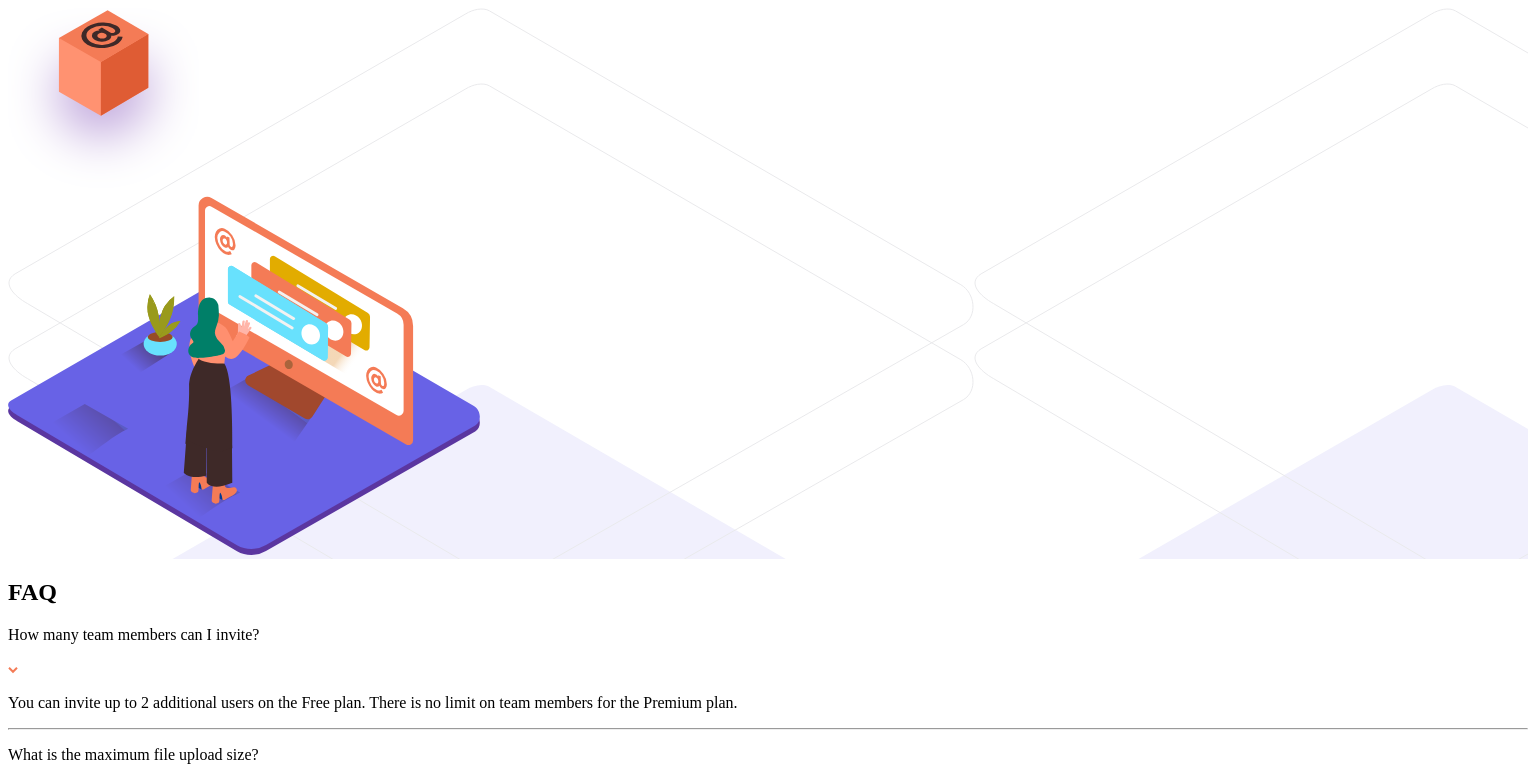
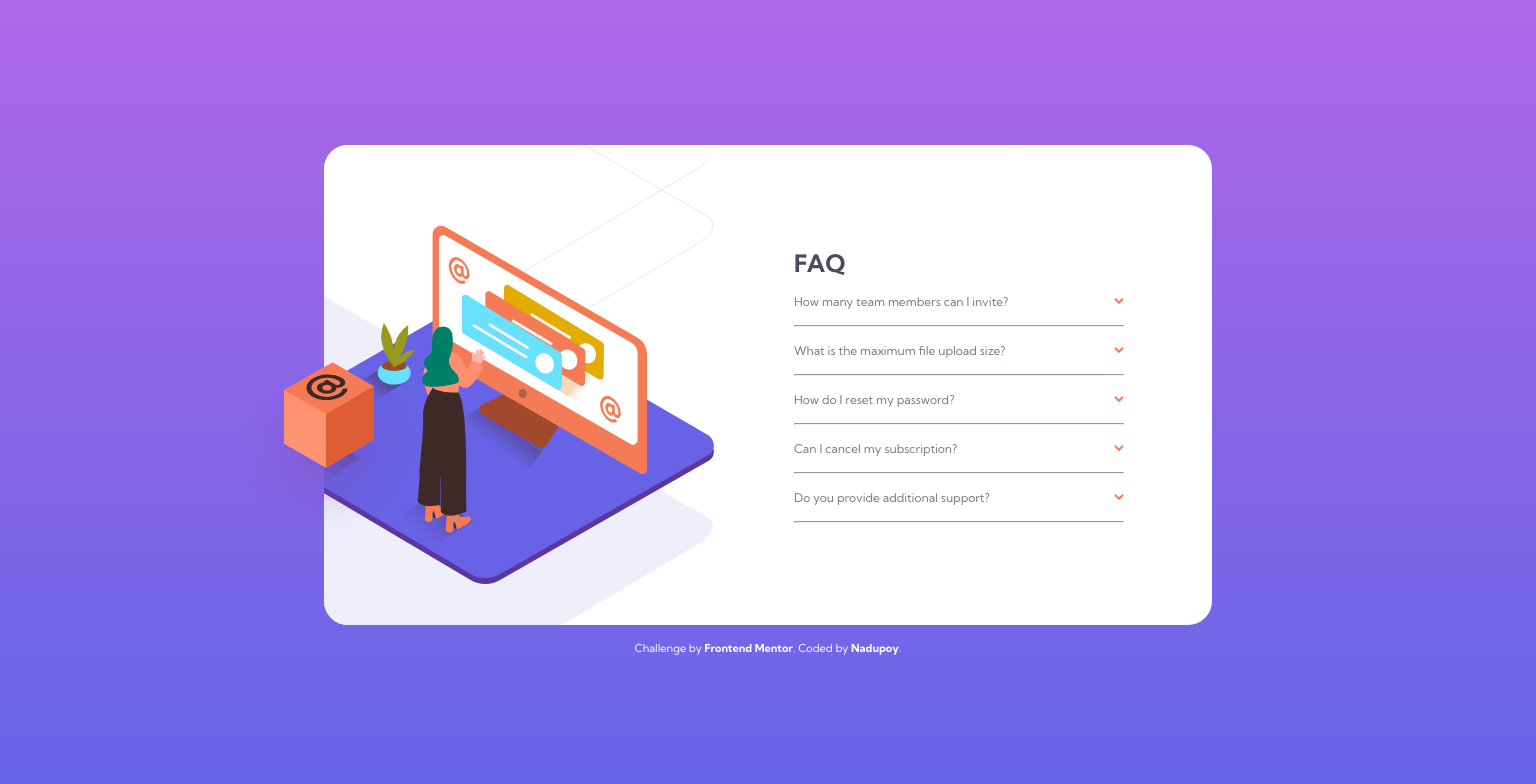
Before and after one commit to nadupoy/Frontend-Mentor---FAQ-Accordion-Card, a plain HTML site: page index.html in a window 1536 px wide. Shown: the top 784 px of the page. Drawn offline with Linux system fonts and the light colour scheme; a script that the page names is missing.

Commit message:
Added styling for desktop devices.

```diff
--- a/style.css
+++ b/style.css
@@ -2,10 +2,6 @@
     * {
         margin: 0;
         font-family: 'Kumbh Sans', sans-serif;
-    }
-
-    html {
-        height: 100%;
     }
 
     body {
@@ -28,9 +24,10 @@
         width: 240px;
         background-image: url('./images/bg-pattern-mobile.svg');
         background-repeat: no-repeat;
+        background-color: #FFFFFF;
     }
 
-    #graphics > img {
+    .box-illustration-desktop {
         display: none;
     }
 
@@ -108,16 +105,123 @@
 }
 
 @media screen and (min-width: 1440px) {
+    * {
+        margin: 0;
+        font-family: 'Kumbh Sans';
+    }
+
+    html {
+        height: 100%;
+        display: flex;
+        justify-content: center;
+        align-items: center;
+    }
+
+    body {
+        background: linear-gradient(hsl(273, 75%, 66%), hsl(240, 73%, 65%));
+        display: grid;
+        justify-content: center;
+    }
+
+    main {
+        background-color: #FFFFFF;
+        display: grid;
+        grid-template-columns: auto auto;
+        column-gap: 80px;
+        height: 480px;
+        margin-bottom: 16px;
+        padding-right: 88px;
+        border-radius: 24px;
+    }
+
     #graphics {
+        width: 390px;
+        border-radius: 24px;
         background-image: url('./images/bg-pattern-desktop.svg');
+        background-repeat: no-repeat;
+        background-size: cover cover;
+        background-position-y: -270px;
+        background-color: #FFFFFF;
+        transform: scaleX(-1);
+    }
+
+    #illustration {
+        transform: translateY(80px);
+        overflow: hidden;
+    }
+
+    .box-illustration-desktop {
+        position: absolute;
+        top: 215px;
+        left: 290px;
+        z-index: 1;
+        transform: scaleX(-1);
+    }
+
+    picture img {
+        transform: scaleX(-1);
+    }
+
+    #faq {
+        width: 330px;
+        display: flex;
+        flex-direction: column;
+        margin: auto;
+    }
+
+    h1 {
+        color: hsl(237, 12%, 33%);
+        font-weight: 700;
+    }
+
+    #faq p {
+        font-size: 12px;
+        color:hsl(240, 6%, 50%);
+    }
+
+    .question_and_answer > div {
+        display: grid;
+        grid-template-columns: 90% 10%;
+        align-items: center;
+        margin-top: 16px;
+        margin-bottom: 16px;
+    }
+
+    .question_and_answer > div:hover {
+        cursor: pointer;
+    }
+
+    .question:hover {
+        color:hsl(14, 88%, 65%) !important;
+    }
+
+    .question_and_answer img {
+        justify-self: right;
+    }
+
+    .answer {
+        display: none;
+        margin-bottom: 12px;
+    }
+
+    hr {
+        color:hsl(240, 5%, 91%);
     }
 
     footer {
         font-size: 11px;
+        color: #FFFFFF;
         text-align: center;
+
     }
 
     footer a {
-        color: hsl(228, 45%, 44%);
+        font-weight: 700;
+        text-decoration: none;
+        color: #FFFFFF;
+    }
+
+    footer a:visited {
+        text-decoration: none;
     }
 }
```
